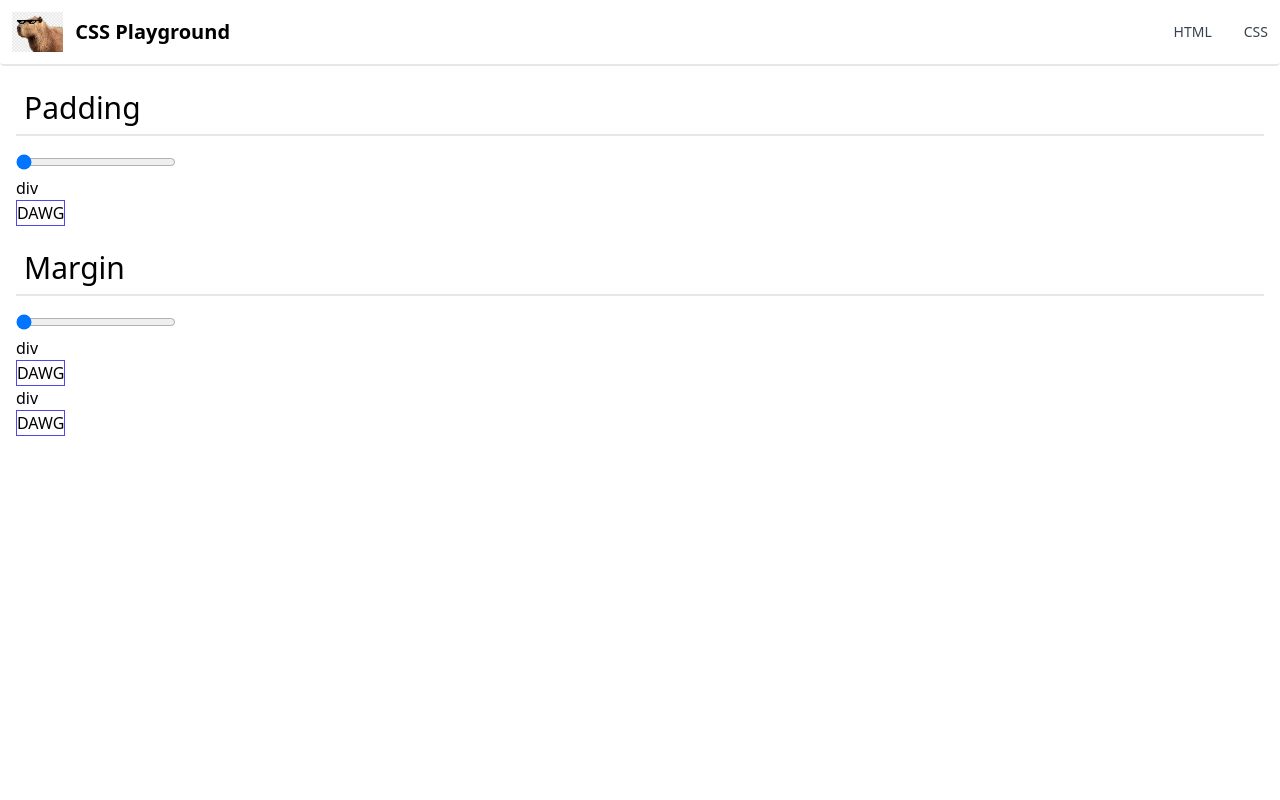
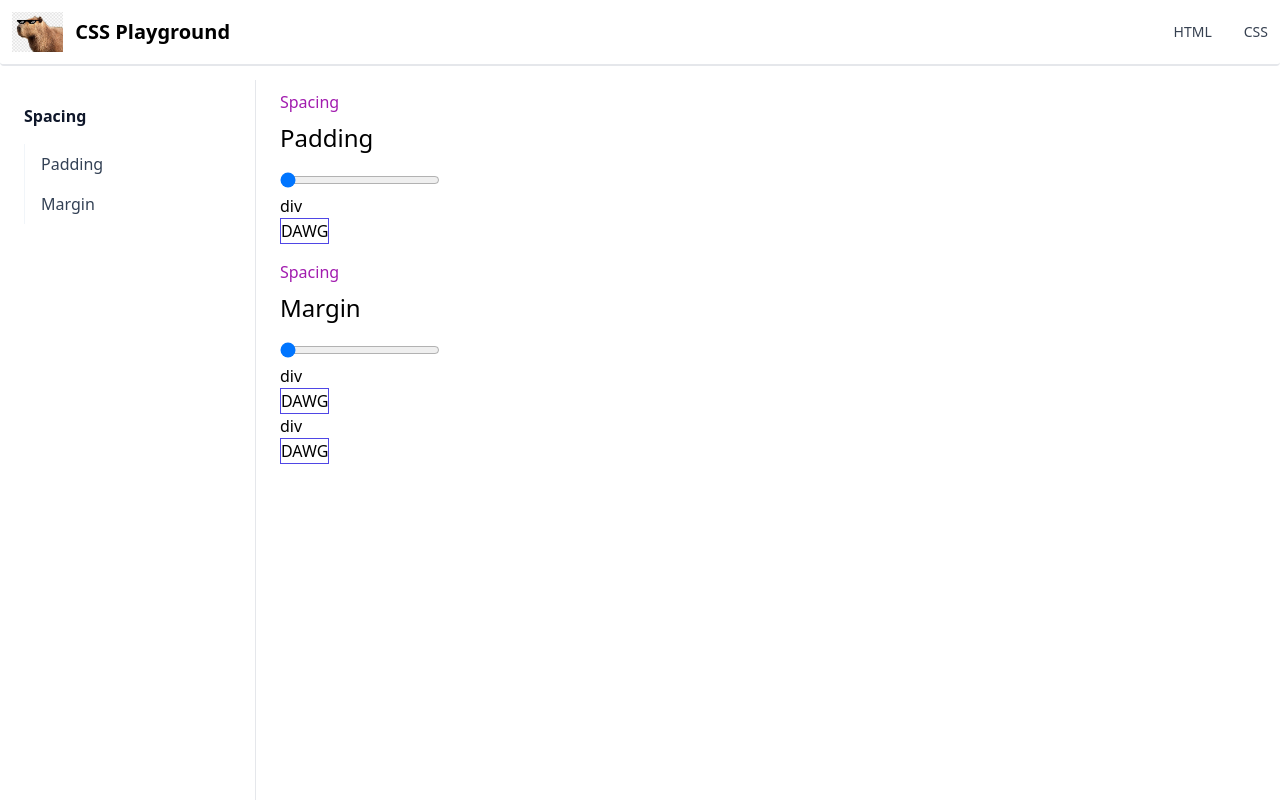
Before and after one commit to FreeSpirit0/css-playground, a React (Vite) app: page / in a window 1280 px wide. Built offline with nearby package versions, Linux system fonts and the light colour scheme.

Commit message:
Add sidebar

```diff
--- a/src/App.tsx
+++ b/src/App.tsx
@@ -1,7 +1,8 @@
-import Navbar from './components/Navbar'
+import Navbar from './components/Layout/Navbar'
+import Sidebar from './components/Layout/Sidebar'
 import Margin from './components/Showcase/Margin'
 import Padding from './components/Showcase/Padding'
-import Section from './components/Showcase/Section'
+import Content from './components/Showcase/Section'
 import SliderWrapper from './components/SliderWrapper'
 
 function App() {
@@ -9,9 +10,10 @@ function App() {
   return (
     <div className="App">
       <Navbar />
-      <div className='flex flex-col'>
-        <Section headerName='Padding' child={<SliderWrapper child={<Padding />} />}/>
-        <Section headerName='Margin' child={<SliderWrapper child={<Margin />} />}/>
+      <Sidebar />
+      <div className='flex-1 flex-col ml-64 mt-2'>
+        <Content headerName='Padding' child={<SliderWrapper child={<Padding />} />} categoryName={'Spacing'}/>
+        <Content headerName='Margin' child={<SliderWrapper child={<Margin />} />} categoryName={'Spacing'}/>
       </div>
     </div>
   )
--- /dev/null
+++ b/src/components/Layout/Navbar/index.tsx
@@ -0,0 +1,44 @@
+import React from "react";
+import logo from "../../../assets/capy-logo.png"
+
+const Navbar = () => {
+  return (
+    <nav className="sticky top-0 w-full p-3 border-b-2 border-gray-200 rounded bg-white dark:bg-gray-800 dark:border-gray-700">
+      <div className="flex flex-wrap items-center justify-between mx-auto">
+        <a href="#" className="flex items-center">
+          <img
+            src={logo}
+            className="h-6 mr-3 sm:h-10"
+            alt="Capybara"
+          />
+          <span className="self-center text-xl font-semibold whitespace-nowrap dark:text-white">
+            CSS Playground
+          </span>
+        </a>
+        <div className="hidden w-full md:block md:w-auto" id="navbar-solid-bg">
+          <ul className="flex flex-col mt-4 rounded-lg bg-gray-50 md:flex-row md:space-x-8 md:mt-0 md:text-sm md:font-medium md:border-0 md:bg-transparent dark:bg-gray-800 md:dark:bg-transparent dark:border-gray-700">
+            <li>
+              <a
+                href="#"
+                className="block py-2 pl-3 pr-4 text-gray-700 rounded md:bg-transparent md:hover:text-blue-700 md:p-0 md:dark:text-white dark:bg-blue-600 md:dark:bg-transparent"
+                aria-current="page"
+              >
+                HTML
+              </a>
+            </li>
+            <li>
+              <a
+                href="#"
+                className="block py-2 pl-3 pr-4 text-gray-700 rounded hover:bg-gray-100 md:hover:bg-transparent md:border-0 md:hover:text-blue-700 md:p-0 dark:text-gray-400 md:dark:hover:text-white dark:hover:bg-gray-700 dark:hover:text-white md:dark:hover:bg-transparent"
+              >
+                CSS
+              </a>
+            </li>
+          </ul>
+        </div>
+      </div>
+    </nav>
+  );
+};
+
+export default Navbar;
--- /dev/null
+++ b/src/components/Layout/Sidebar/index.tsx
@@ -0,0 +1,46 @@
+import React from "react";
+
+interface ListItemProps {
+  categoryName: string;
+  elementNames: string[];
+}
+
+const ListItem: React.FC<ListItemProps> = ({ categoryName, elementNames }) => {
+  return (
+    <li className="mt-6">
+      <h5 className="mb-4 font-bold	 text-slate-900 dark:text-slate-200">
+        {categoryName}
+      </h5>
+      <ul className="space-y-6 lg:space-y-2 border-l border-slate-100 dark:border-slate-800">
+        <li>
+          {elementNames.map((name) => (
+            <a
+              className="block border-l pl-4 py-2 -ml-px border-transparent hover:border-slate-400 dark:hover:border-slate-500 text-slate-700 hover:text-slate-900 dark:text-slate-400 dark:hover:text-slate-300"
+              href=""
+            >
+              {name}
+            </a>
+          ))}
+        </li>
+      </ul>
+    </li>
+  );
+};
+
+const Sidebar = () => {
+  return (
+    <aside
+      id="logo-sidebar"
+      className="w-64 fixed left-0 top-0 h-screen transition-transform -translate-x-full sm:translate-x-0 z-40 mt-20 border-r border-gray-200 bg-white dark:bg-gray-800 dark:border-gray-700"
+      aria-label="Sidebar"
+    >
+      <div className="px-6 pb-4 overflow-y-auto bg-white dark:bg-gray-800 h-full">
+        <ul className="space-y-2">
+          <ListItem categoryName="Spacing" elementNames={["Padding", "Margin"]} />
+        </ul>
+      </div>
+    </aside>
+  );
+};
+
+export default Sidebar;
--- a/src/components/Showcase/Section/index.tsx
+++ b/src/components/Showcase/Section/index.tsx
@@ -1,17 +1,19 @@
-import React from 'react'
+import React from "react";
 
 interface Props {
-    headerName: string,
-    child: React.ReactNode
+  headerName: string;
+  categoryName: string;
+  child: React.ReactNode;
 }
 
-const Section: React.FC<Props> = ({ headerName, child }) => {
+const Content: React.FC<Props> = ({ headerName, categoryName, child }) => {
   return (
     <div className="p-4 pb-0">
-        <p className='text-3xl p-2 border-b-2'>{headerName}</p>
-        {child}
+      <p className="text-l pl-2 text-fuchsia-700">{categoryName}</p>
+      <p className="text-2xl p-2 pb-0 text-bold">{headerName}</p>
+      <div className="pl-2">{child}</div>
     </div>
-  )
-}
+  );
+};
 
-export default Section
+export default Content;
```
